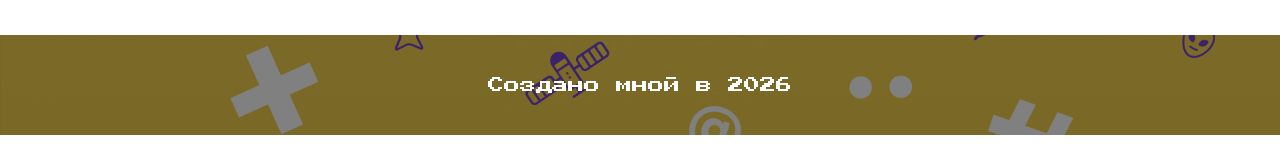
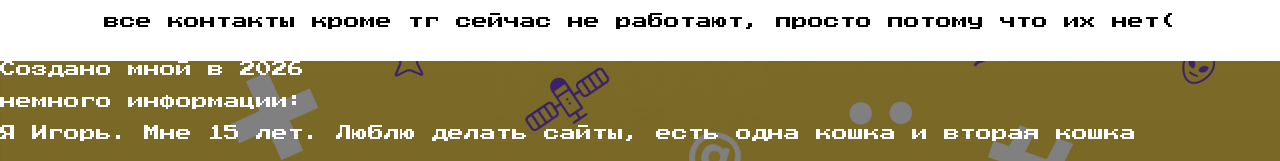
Before and after one commit to Cyclik-227/Testssh, a plain HTML site: page index.html in a window 1280 px wide. Shown: the part 1965-2126 px from the top of the page. Before the commit the page ends 2100 px from the top, so only its background shows below. Drawn offline with nearby package versions, Linux system fonts and the light colour scheme.

Commit message:
animation and info

```diff
--- a/index.html
+++ b/index.html
@@ -11,7 +11,7 @@
 <body class="body_hide">
     <header>
         <div class="header_left">
-            <h1>Имя Фамилия</h1>
+            <h1>Cyclik 227</h1>
             <div class="bio">
                 <p>вы можете лицезреть мой первый сайт, версии которого управляются через git.</p>
                 <p>я только недавно начал изучать html, css и js. но пока что получается неплохо. У меня уже есть пара проектов, репозитории которых у меня в профиле</p>
@@ -62,11 +62,14 @@
                     <img id="email" src="email_logo.png" alt="">
                 </div>
             </div>
+            <p>все контакты кроме тг сейчас не работают, просто потому что их нет(</p>
         </section>
     </main>
     <footer>
         <div class="footer_content">
-            Создано мной в 2026
+            <p>Создано мной в 2026</p>
+            <p>немного информации:</p>
+            <p>Я Игорь. Мне 15 лет. Люблю делать сайты, есть одна кошка и вторая кошка</p>
         </div>
     </footer>
 
--- a/style.css
+++ b/style.css
@@ -111,9 +111,6 @@ footer {
     height: 100%;
     backdrop-filter: brightness(50%);
     -webkit-backdrop-filter: brightness(50%);
-    display: flex;
-    align-items: center;
-    justify-content: center;
     color: white;
 }
 
```
